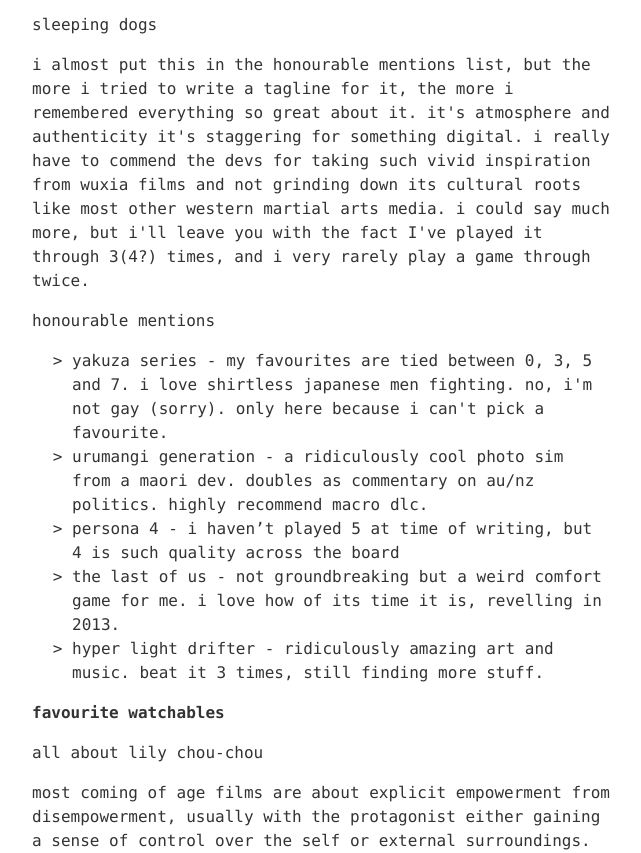
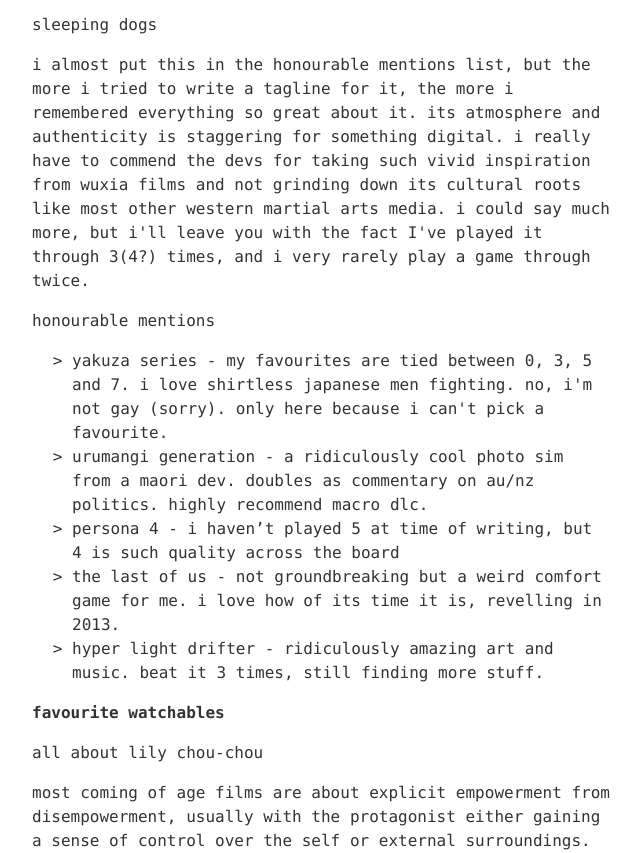
Before and after one commit to boombapqaz/blog, an Eleventy site: page src/blog/fav-things.html in a window 1280 px wide. Shown: the part 2969-3822 px from the top of the page, without its empty margins (319-960 px from the left). Built offline with nearby package versions, Linux system fonts and the light colour scheme; Eleventy itself is replaced by a stand-in of ours; files that its build step writes are made by us from their sources.

Commit message:
Update fav-things.html

```diff
--- a/src/blog/fav-things.html
+++ b/src/blog/fav-things.html
@@ -33,7 +33,7 @@
 <p>sekiro</p>
 <p>i know when people debate which is the best souls game it inevitably ends up being an armed conflict between the united kingdom of bloodborne and the people’s republic of elden ring but since i haven’t finished elden ring, i guess it comes down the ukb against the sovereign state of sekiro, and in that conflict i’m sorry to say, sekiro comes out on top. it’s easy to think that this is just because it’s set in japan, but i’d actually contend that it’s because combat is much more centred around creating a sense of mastery, learning when to push for an advantage, play patiently, and the best responses to attacks to create a much more intimate dance with enemies, feeling one with the flow of battle. deeply satisfying at the highest level</p>
 <p>sleeping dogs</p>
-<p>i almost put this in the honourable mentions list, but the more i tried to write a tagline for it, the more i remembered everything so great about it. it's atmosphere and authenticity it's staggering for something digital. i really have to commend the devs for taking such vivid inspiration from wuxia films and not grinding down its cultural roots like most other western martial arts media. i could say much more, but i'll leave you with the fact I've played it through 3(4?) times, and i very rarely play a game through twice.</p>
+<p>i almost put this in the honourable mentions list, but the more i tried to write a tagline for it, the more i remembered everything so great about it. its atmosphere and authenticity is staggering for something digital. i really have to commend the devs for taking such vivid inspiration from wuxia films and not grinding down its cultural roots like most other western martial arts media. i could say much more, but i'll leave you with the fact I've played it through 3(4?) times, and i very rarely play a game through twice.</p>
 <p>honourable mentions</p>
 <ul>
 <li>yakuza series - my favourites are tied between 0, 3, 5 and 7. i love shirtless japanese men fighting. no, i'm not gay (sorry). only here because i can't pick a favourite.</li>
```
